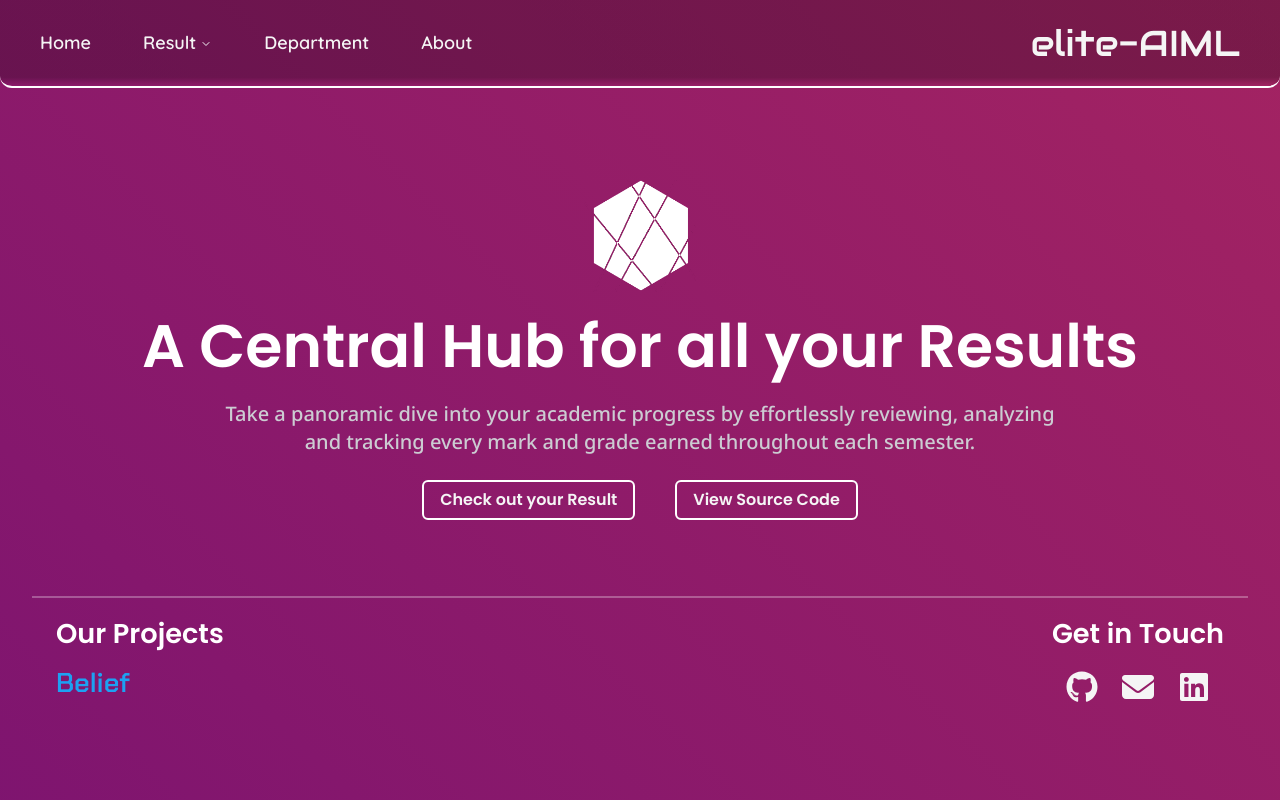
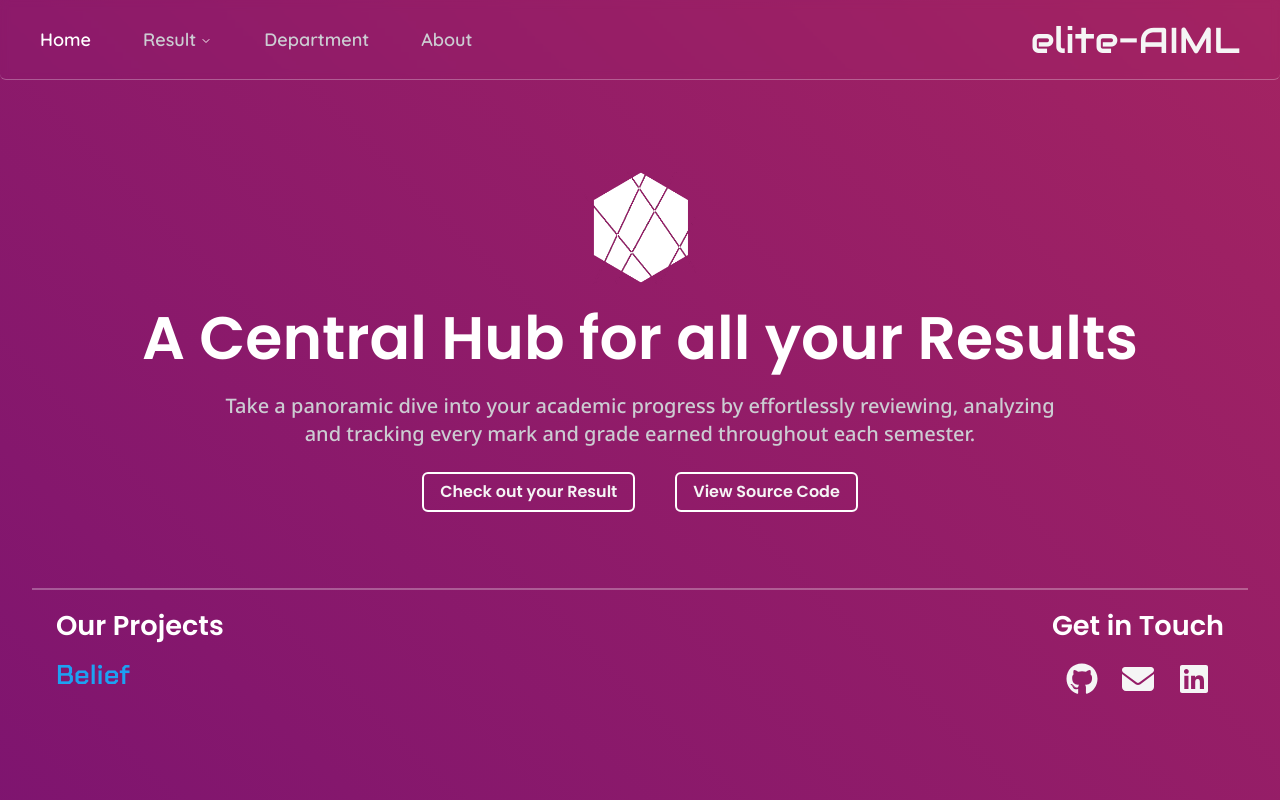
Before and after one commit to soorya-u/Grade-Grove, a Next.js app: page / in a window 1280 px wide. Built offline with nearby package versions, Linux system fonts and the light colour scheme.

Commit message:
fix: Changed Styles of Header and Footer
Signed-off-by: Soorya U <sooryau7@gmail.com>

```diff
--- a/src/components/custom/Footer/index.tsx
+++ b/src/components/custom/Footer/index.tsx
@@ -44,7 +44,7 @@ const Footer = () => {
               Get in Touch
             </h2>
             <div className="flex justify-center items-center gap-6">
-              <a href="https://github.com/soorya-u/Belief" target="_blank">
+              <a href="https://github.com/soorya-u/" target="_blank">
                 <FontAwesomeIcon icon={faGithub} className="w-8 h-8" />
               </a>
 
--- a/src/components/custom/Header/Navigator.tsx
+++ b/src/components/custom/Header/Navigator.tsx
@@ -1,5 +1,8 @@
+"use client";
+
 import Link from "next/link";
 import { Quicksand } from "next/font/google";
+import { usePathname } from "next/navigation";
 
 import {
   NavigationMenu,
@@ -9,26 +12,42 @@ import {
   NavigationMenuTrigger,
 } from "@/components/shadcn/navigation-menu";
 
+import { cn } from "@/utils/shadcn";
+
 const quicksand = Quicksand({ weight: "600", subsets: ["latin"] });
 
 function Navigator({ className }: { className: string }) {
+  const pathname = usePathname();
+
+  console.log(pathname);
   return (
     <>
       <NavigationMenu className={`w-1/2 ${className}`}>
         <NavigationMenuList className="w-full gap-12 flex-shrink-0">
           <NavigationMenuItem>
-            <Link href="/" className={`${quicksand.className} text-lg`}>
+            <Link
+              href="/"
+              className={cn(
+                quicksand.className,
+                "text-lg hover:text-white",
+                pathname === "/" ? "text-white" : "text-[#ccccd2]"
+              )}
+            >
               Home
             </Link>
           </NavigationMenuItem>
           <NavigationMenuItem>
             <NavigationMenuTrigger
-              className={`${quicksand.className} text-lg p-0 m-0`}
+              className={cn(
+                quicksand.className,
+                "text-lg hover:text-white m-0 p-0",
+                pathname.includes("sem") ? "text-white" : "text-[#ccccd2]"
+              )}
             >
               Result
             </NavigationMenuTrigger>
-            <NavigationMenuContent>
-              <ul className="grid place-items-center w-[150px] grid-cols-1 bg-transparent divide-y-2 divide-white">
+            <NavigationMenuContent className="backdrop-blur-none">
+              <ul className="grid place-items-center w-[150px] grid-cols-1 bg-transparent divide-y-2 divide-white backdrop-blur">
                 {[
                   { link: "first", title: "First" },
                   { link: "second", title: "Second" },
@@ -47,13 +66,24 @@ function Navigator({ className }: { className: string }) {
           <NavigationMenuItem>
             <Link
               href="/department"
-              className={`${quicksand.className} text-lg`}
+              className={cn(
+                quicksand.className,
+                "text-lg hover:text-white",
+                pathname === "/department" ? "text-white" : "text-[#ccccd2]"
+              )}
             >
               Department
             </Link>
           </NavigationMenuItem>
           <NavigationMenuItem>
-            <Link href="/about" className={`${quicksand.className} text-lg`}>
+            <Link
+              href="/about"
+              className={cn(
+                quicksand.className,
+                "text-lg hover:text-white",
+                pathname === "/about" ? "text-white" : "text-[#ccccd2]"
+              )}
+            >
               About
             </Link>
           </NavigationMenuItem>
--- a/src/components/custom/Header/index.tsx
+++ b/src/components/custom/Header/index.tsx
@@ -9,14 +9,8 @@ const audiowide = Audiowide({ weight: "400", subsets: ["latin"] });
 function Header() {
   return (
     <>
-      <header>
-        <nav
-          className="h-[11vh] flex justify-between items-center p-4 rounded-b-xl border-b-2 border-b-white gap-8 px-10"
-          style={{
-            background:
-              "linear-gradient(to bottom, #00000040 90%, transparent)",
-          }}
-        >
+      <header className="sticky top-0 w-full z-50">
+        <nav className="h-[10vh] flex justify-between items-center p-2 backdrop-blur-sm border-b border-[#ffffff49] rounded-b-md gap-8 px-10">
           <Navigator className="hidden md:flex" />
           <Hamburger className="block md:hidden" />
           <section className="flex justify-end">
--- a/src/components/shadcn/navigation-menu.tsx
+++ b/src/components/shadcn/navigation-menu.tsx
@@ -1,4 +1,4 @@
-"use client"
+"use client";
 
 import * as React from "react";
 import * as NavigationMenuPrimitive from "@radix-ui/react-navigation-menu";
@@ -15,7 +15,7 @@ const NavigationMenu = React.forwardRef<
     ref={ref}
     className={cn(
       "relative z-10 flex max-w-max flex-1 items-center justify-center",
-      className,
+      className
     )}
     {...props}
   >
@@ -33,7 +33,7 @@ const NavigationMenuList = React.forwardRef<
     ref={ref}
     className={cn(
       "group flex flex-1 list-none items-center justify-center space-x-1",
-      className,
+      className
     )}
     {...props}
   />
@@ -43,7 +43,7 @@ NavigationMenuList.displayName = NavigationMenuPrimitive.List.displayName;
 const NavigationMenuItem = NavigationMenuPrimitive.Item;
 
 const navigationMenuTriggerStyle = cva(
-  "group inline-flex h-10 w-max items-center justify-center rounded-md px-4 py-2 text-sm font-medium transition-colors hover:text-accent-foreground focus:text-accent-foreground focus:outline-none disabled:pointer-events-none disabled:opacity-50",
+  "group inline-flex h-10 w-max items-center justify-center rounded-md px-4 py-2 text-sm font-medium transition-colors hover:text-accent-foreground focus:text-accent-foreground focus:outline-none disabled:pointer-events-none disabled:opacity-50"
 );
 
 const NavigationMenuTrigger = React.forwardRef<
@@ -71,8 +71,8 @@ const NavigationMenuContent = React.forwardRef<
   <NavigationMenuPrimitive.Content
     ref={ref}
     className={cn(
-      "left-0 top-0 w-full data-[motion^=from-]:animate-in data-[motion^=to-]:animate-out data-[motion^=from-]:fade-in data-[motion^=to-]:fade-out data-[motion=from-end]:slide-in-from-right-52 data-[motion=from-start]:slide-in-from-left-52 data-[motion=to-end]:slide-out-to-right-52 data-[motion=to-start]:slide-out-to-left-52 md:absolute md:w-auto ",
-      className,
+      "left-0 top-0 w-full data-[motion^=from-]:animate-in data-[motion^=to-]:animate-out data-[motion^=from-]:fade-in data-[motion^=to-]:fade-out data-[motion=from-end]:slide-in-from-right-52 data-[motion=from-start]:slide-in-from-left-52 data-[motion=to-end]:slide-out-to-right-52 data-[motion=to-start]:slide-out-to-left-52 md:absolute md:w-auto md:z-[100]",
+      className
     )}
     {...props}
   />
@@ -87,13 +87,13 @@ const NavigationMenuViewport = React.forwardRef<
 >(({ className, ...props }, ref) => (
   <div
     className={cn(
-      "absolute left-20 top-full flex justify-center bg-transparent",
+      "absolute left-20 top-full flex justify-center bg-transparent"
     )}
   >
     <NavigationMenuPrimitive.Viewport
       className={cn(
-        "origin-top-center relative h-[var(--radix-navigation-menu-viewport-height)] w-full overflow-hidden rounded-md  text-popover-foreground shadow-lg data-[state=open]:animate-in data-[state=closed]:animate-out data-[state=closed]:zoom-out-95 data-[state=open]:zoom-in-90 md:w-[var(--radix-navigation-menu-viewport-width)] bg-[#00000040] border-white border-[2px] backdrop-blur",
-        className,
+        "origin-top-center relative h-[var(--radix-navigation-menu-viewport-height)] w-full overflow-hidden rounded-md  text-popover-foreground shadow-lg data-[state=open]:animate-in data-[state=closed]:animate-out data-[state=closed]:zoom-out-95 data-[state=open]:zoom-in-90 md:w-[var(--radix-navigation-menu-viewport-width)] bg-[#00000040] border-white border-[2px]",
+        className
       )}
       ref={ref}
       {...props}
@@ -111,7 +111,7 @@ const NavigationMenuIndicator = React.forwardRef<
     ref={ref}
     className={cn(
       "top-full z-[1] flex h-1.5 items-end justify-center overflow-hidden data-[state=visible]:animate-in data-[state=hidden]:animate-out data-[state=hidden]:fade-out data-[state=visible]:fade-in",
-      className,
+      className
     )}
     {...props}
   >
```
